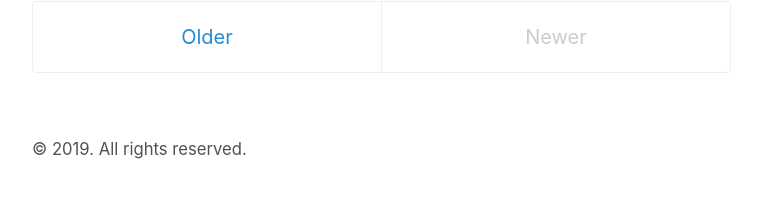
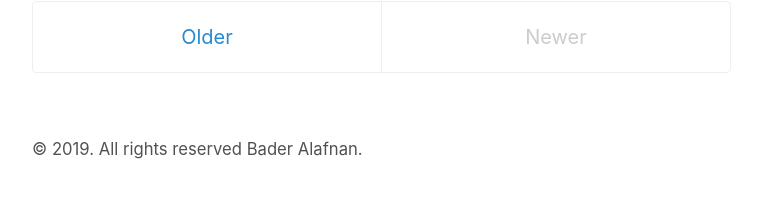
Before and after one commit to alafnan/alafnan.github.io, a Jekyll site: the page built from index.html, in a window 1280 px wide and 900 px high, scrolled down 8057 px. Shown: the part 697-895 px from the top of the window, without its empty margins (258-1020 px from the left). Built offline with Jekyll 4.4.1, drawn with Linux system fonts in a browser that asks for light colours; the list of posts is cut into pages by our own code.

Commit message:
Update default.html

```diff
--- a/_layouts/default.html
+++ b/_layouts/default.html
@@ -6,8 +6,8 @@
   <body>
 
     <div class="container content">
-      <header class="masthead">
-        <h3 class="masthead-title">
+      <header class="masthead" style:"color:#FFD700;">
+        <h3 class="masthead-title" style:"color:#FFD700;">
           <a href="{{ site.baseurl }}/" title="Home">{{ site.title }}</a>
           <small>{{ site.tagline }}:</small><br>
           {% for page in site.pages_list %}
@@ -23,7 +23,7 @@
 
       <footer class="footer">
         <small>
-          &copy; <time datetime="{{ site.time | date_to_xmlschema }}">{{ site.time | date: '%Y' }}</time>. All rights reserved.
+          &copy; <time datetime="{{ site.time | date_to_xmlschema }}">{{ site.time | date: '%Y' }}</time>. All rights reserved Bader Alafnan.
         </small>
       </footer>
     </div>
```
